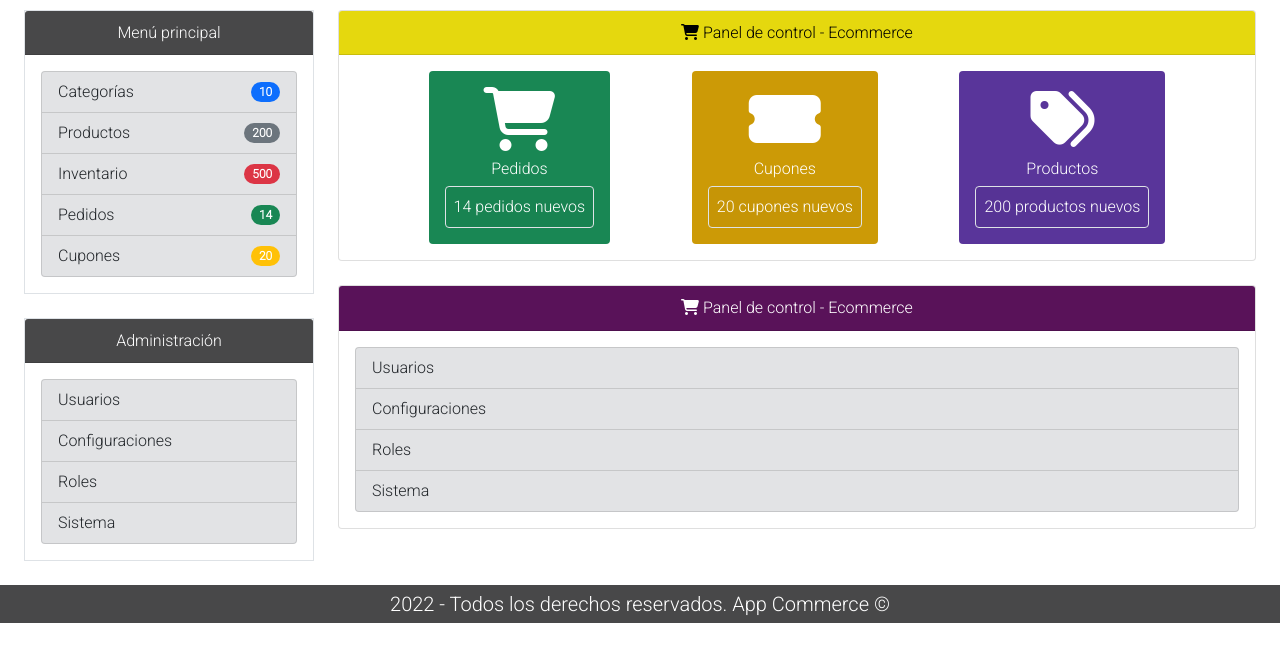
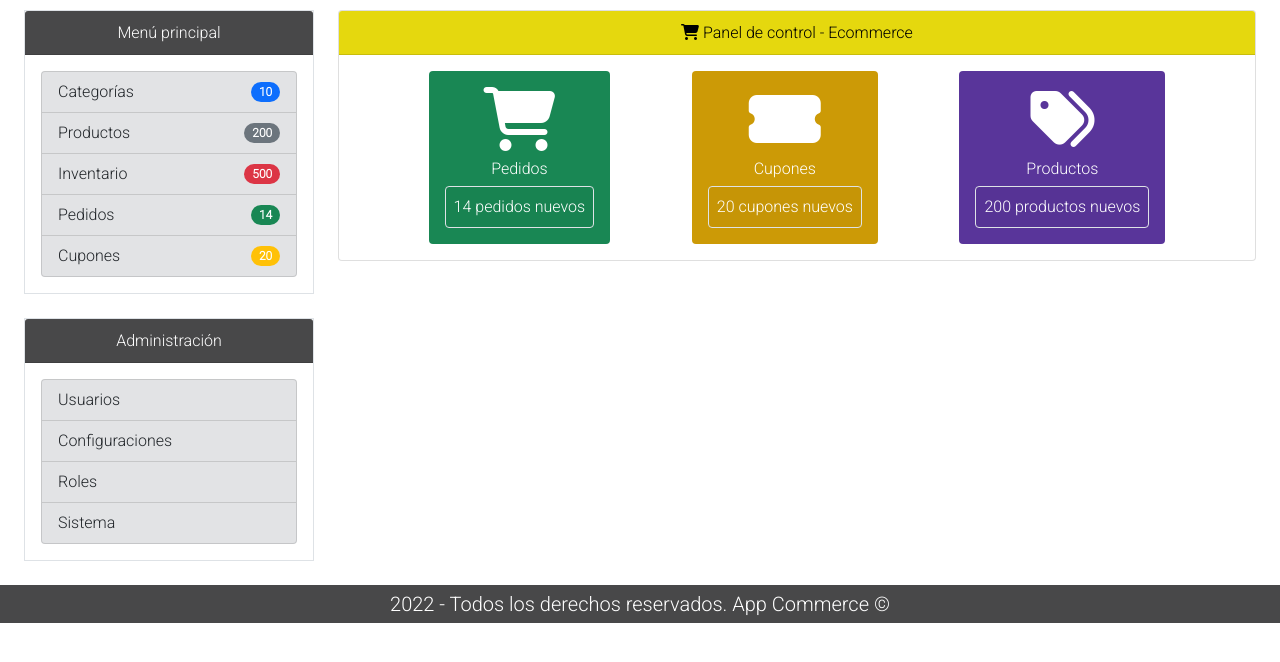
Before and after one commit to JoseArroyave/admin_app, a plain HTML site: page panel.html in a window 1280 px wide. Shown: the part 80-742 px from the top of the page. Drawn offline with nearby package versions, Linux system fonts and the light colour scheme; some packages are replaced by stand-ins of ours; a script that the page names is missing.

Commit message:
actualizacion a main

```diff
--- a/panel.html
+++ b/panel.html
@@ -223,28 +223,6 @@
             </div>
           </div>
         </div>
-
-        <div class="card mt-4">
-          <div class="card-header colorPrincipal">
-            <h6 class="m-1 text-center"><i class="fa-solid fa-cart-shopping"></i> Panel de control - Ecommerce</h>
-          </div>
-          <div class="card-body">
-            <ul class="list-group">
-              <li class="list-group-item list-group-item-secondary d-flex justify-content-between align-items-center">
-                <a href="#" class="text-dark">Usuarios</a>
-              </li>
-              <li class="list-group-item list-group-item-secondary d-flex justify-content-between align-items-center">
-                <a href="#" class="text-dark">Configuraciones</a>
-              </li>
-              <li class="list-group-item list-group-item-secondary d-flex justify-content-between align-items-center">
-                <a href="#" class="text-dark">Roles</a>
-              </li>
-              <li class="list-group-item list-group-item-secondary d-flex justify-content-between align-items-center">
-                <a href="#" class="text-dark">Sistema</a>
-              </li>
-            </ul>
-          </div>
-        </div>
       </div>
 
     </div>
```
